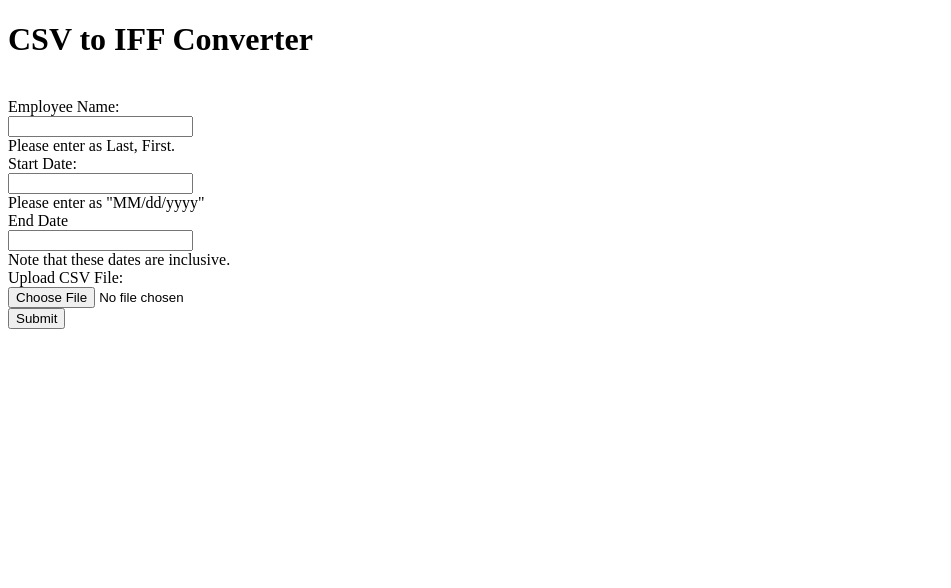
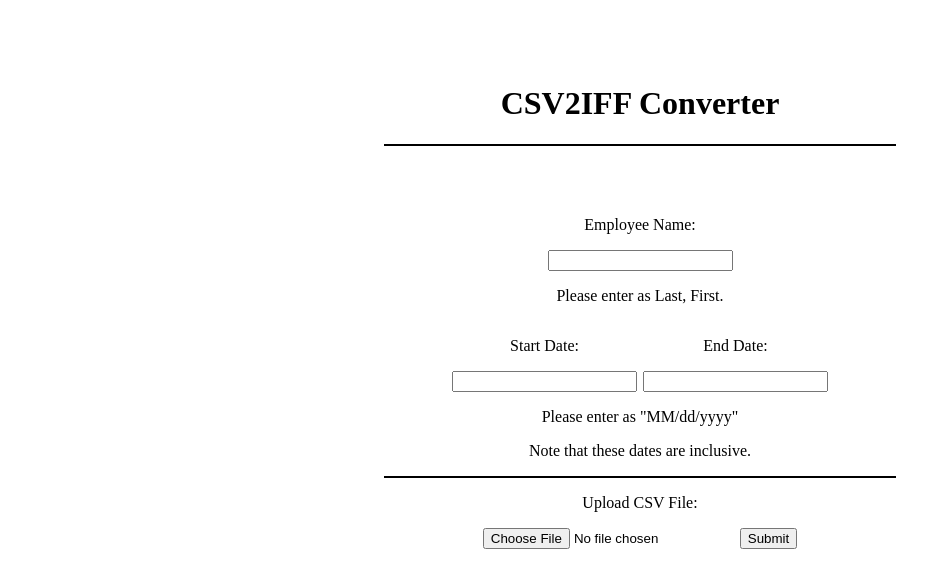
Before and after one commit to probablyquill/CSV2IIFFConverter, a plain HTML site: page webapp/index.html in a window 1280 px wide. Shown: the whole page, without its empty margins (0-951 px from the left). Drawn offline with Linux system fonts and the light colour scheme.

Commit message:
Updated html/css
Updated the webpage and added some styling so that it will look slightly less terrible.

```diff
--- a/webapp/index.html
+++ b/webapp/index.html
@@ -2,18 +2,33 @@
 <head>
     <title>CSV2IFF Converter</title>
     <script src="mainPage.js"></script>
+    <link rel="stylesheet" href="mainpage.css">
 </head>
 <body>
-    <h1>CSV to IFF Converter</h1>
+    <div class="headerdiv">
+        <h1>CSV2IFF Converter</h1>
+    </div>
     <br>
-
-    <form onsubmit=false id="submission-form">
-        Employee Name: <br><input type="text" name = "ename" required> <br>Please enter as Last, First.<br>
-        Start Date: <br><input type="text" name="sdate" required> <br>Please enter as "MM/dd/yyyy"<br>
-        End Date <br><input type="text" name="edate" required> <br>Note that these dates are inclusive.<br>
-        Upload CSV File: <br><input type="file" name="csvfile" id="csvupload" accept=".csv" required><br>
-        <input type ="submit" name ="submit" value = "Submit"/>
-    </form>
+    <div class="formdiv">
+        <form onsubmit=false id="submission-form">
+            <p>Employee Name:</p><input type="text" name = "ename" required><p>Please enter as Last, First.</p>
+            <div class="dates">
+                <div class="datediv">
+                    <p>Start Date:</p><input type="text" name="sdate" required>
+                </div>
+                <br>
+                <div class="datediv">
+                    <p>End Date:</p><input type="text" name="edate" required>
+                </div>
+            </div>
+            <p>Please enter as "MM/dd/yyyy"</p>
+            <div class="bottombar">
+                <p>Note that these dates are inclusive.</p>
+            </div>
+            <p>Upload CSV File:</p><input type="file" name="csvfile" id="csvupload" accept=".csv" required class="left">
+            <input type ="submit" name ="submit" value = "Submit" class="right"/>
+        </form>
+    </div>
 </body>
 <script>
     attatchJsToForm("submission-form");
--- /dev/null
+++ b/webapp/mainpage.css
@@ -0,0 +1,45 @@
+body {
+    margin: 0;
+    border: 0;
+}
+
+.headerdiv {
+    padding-top: 5%;
+    display: block;
+    text-align: center;
+    position: fixed;
+    width: 40%;
+    height: auto;
+    right: 30%;
+    border-bottom: 2px solid black;
+}
+
+.formdiv {
+    text-align: center;
+    position: absolute;
+    display: block;
+    width: 40%;
+    right: 30%;
+    top: 25%;
+}
+.left p {
+    text-align: left;
+}
+
+.dates {
+    display: flex;
+    align-items: center;
+    justify-content: center;
+}
+
+.datediv {
+    margin-right: 3px;
+    margin-left: 3px;
+}
+.bottombar {
+    border-bottom: 2px solid black;
+}
+
+.right {
+    text-align: right;
+}
```
